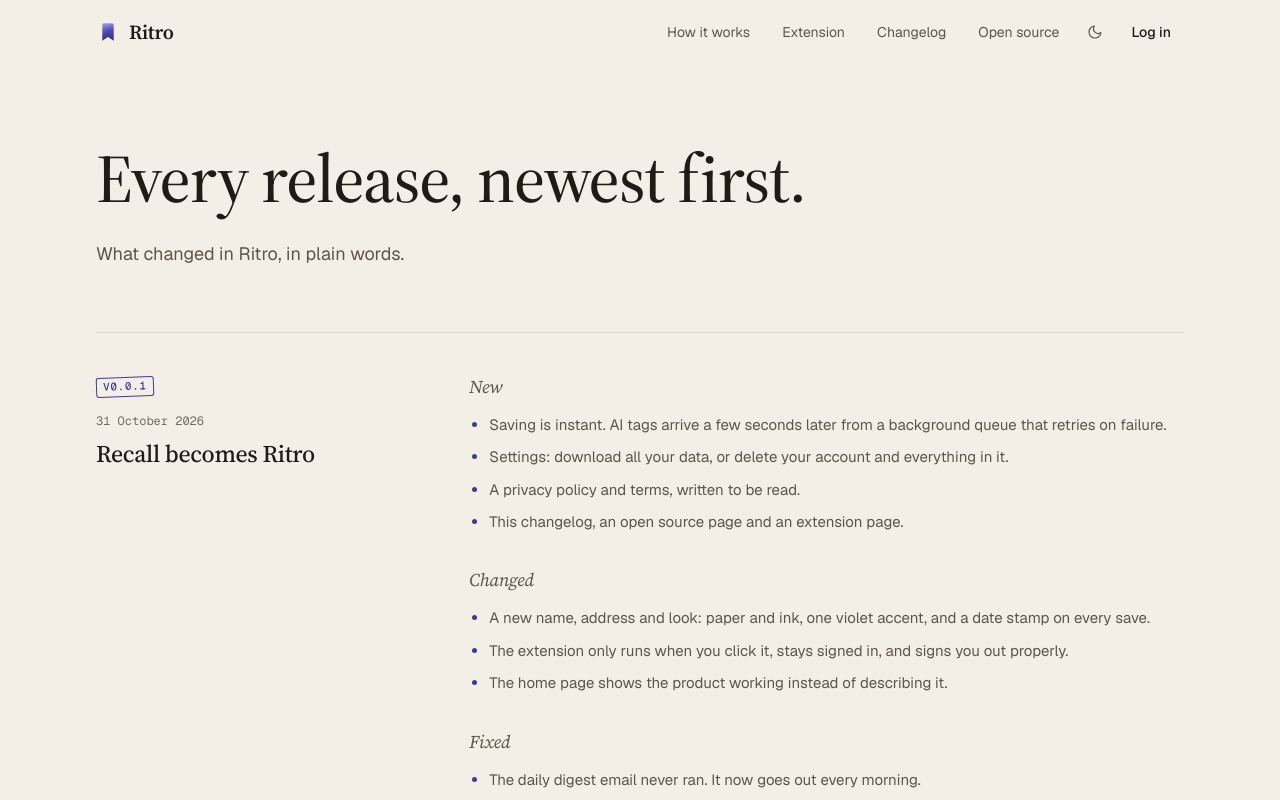
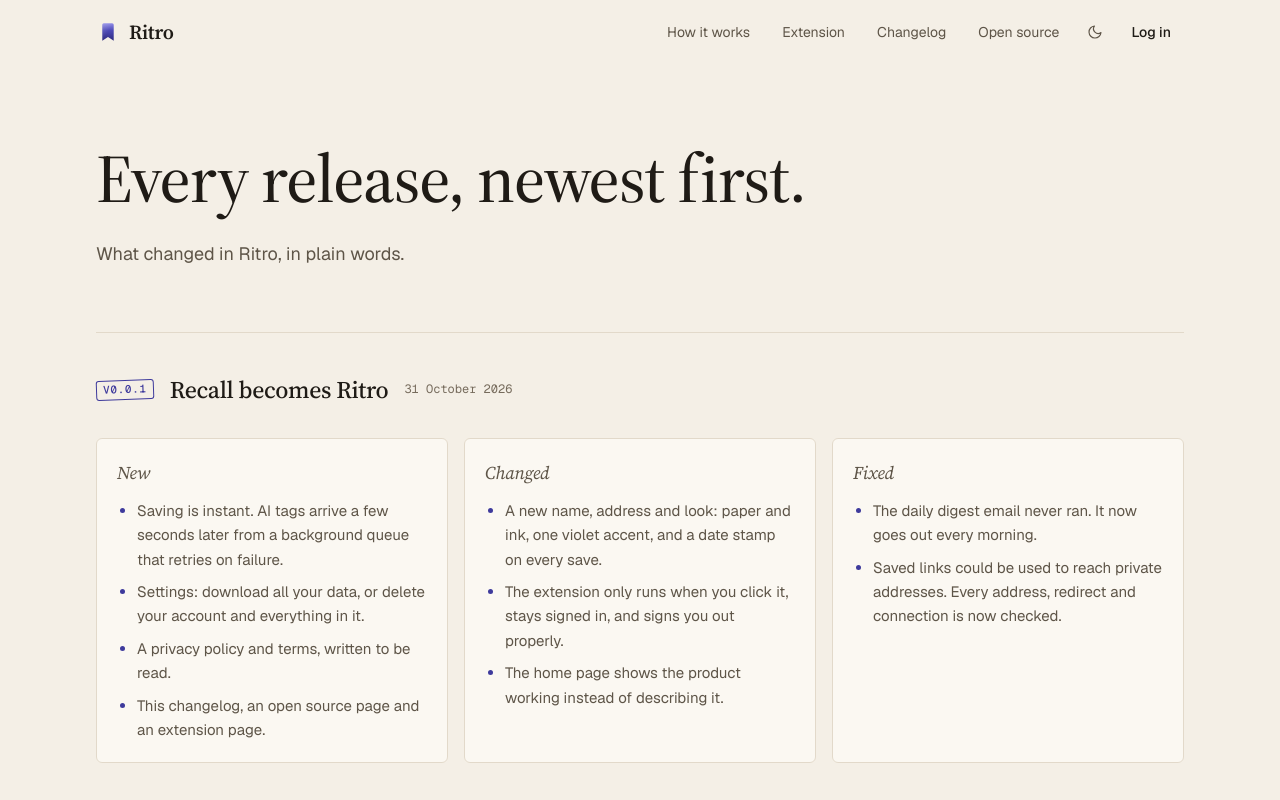
Before and after one commit to MinitJain/recall, a Next.js app in the folder client/: page /changelog in a window 1280 px wide. Shown: the top 800 px of the page. Built offline with nearby package versions, Linux system fonts and the light colour scheme.

Commit message:
feat(changelog): show New, Changed and Fixed side by side

```diff
--- a/client/src/app/changelog/page.tsx
+++ b/client/src/app/changelog/page.tsx
@@ -46,17 +46,17 @@
     <ContentPage title="Every release, newest first." lead="What changed in Ritro, in plain words.">
       <div className="mt-16 space-y-20">
         {RELEASES.map((r) => (
-          <article key={r.version} className="reveal grid gap-8 border-t border-[var(--border)] pt-10 md:grid-cols-12">
-            <header className="md:col-span-4">
+          <article key={r.version} className="reveal border-t border-[var(--border)] pt-10">
+            <header className="flex flex-wrap items-center gap-x-4 gap-y-2">
               <span className="date-stamp" style={{ transform: "rotate(-2deg)" }}>
                 v{r.version}
               </span>
-              <p className="mt-4 font-data text-xs text-[var(--text-dim)]">{r.date}</p>
-              <h2 className="mt-2 font-serif text-2xl font-medium leading-snug text-[var(--text)]">{r.title}</h2>
+              <h2 className="font-serif text-2xl font-medium leading-snug text-[var(--text)]">{r.title}</h2>
+              <p className="font-data text-xs text-[var(--text-dim)]">{r.date}</p>
             </header>
-            <div className="space-y-8 md:col-span-8">
+            <div className="mt-8 grid gap-4 md:grid-cols-3">
               {r.groups.map(([heading, items]) => (
-                <section key={heading}>
+                <section key={heading} className="rounded-md border border-[var(--border)] bg-[var(--surface)] p-5">
                   <h3 className="font-serif text-lg italic text-[var(--text-muted)]">{heading}</h3>
                   <ul className="mt-3 list-disc space-y-2 pl-5 text-[15px] leading-relaxed text-[var(--text-muted)] marker:text-[var(--accent)]">
                     {items.map((item) => (
```
